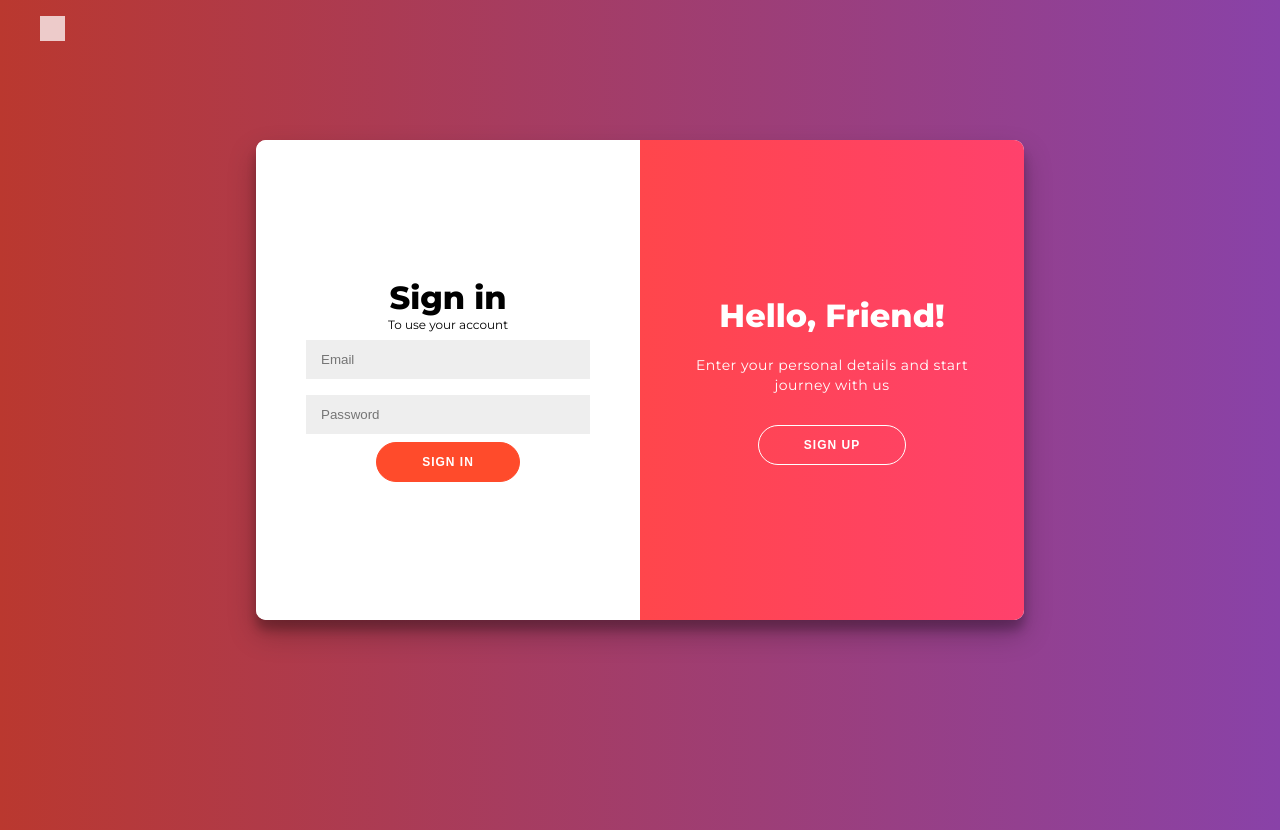
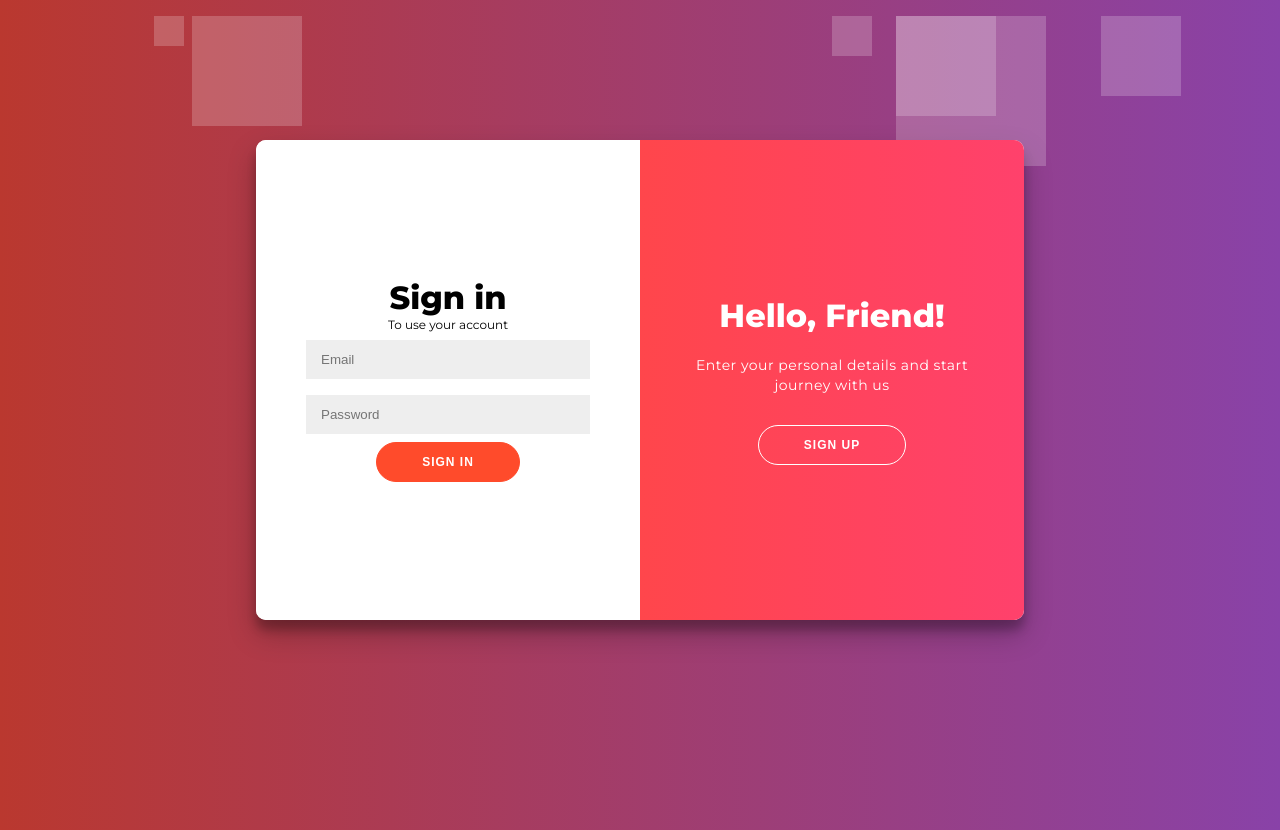
Before and after one commit to ConnorScoma1/Project-3, a React (Create React App) app: page / in a window 1280 px wide. Built offline with nearby package versions, Linux system fonts and the light colour scheme.

Commit message:
floating boxs created

```diff
--- a/src/components/App.css
+++ b/src/components/App.css
@@ -34,6 +34,51 @@ body {
     background: rgba(255, 255, 255, 0.2);
     animation: animate 20s linear infinite;
 }
+
+.box-area li:nth-child(1) {
+    left: 86%;
+    width: 80px;
+    height: 80px;
+    animation-delay: 0s;
+}
+
+.box-area li:nth-child(2) {
+    left: 12%;
+    width: 30px;
+    height: 30px;
+    animation-delay: 1.5s;
+    animation-duration: 10s;
+}
+
+.box-area li:nth-child(3) {
+    left: 70%;
+    width: 100px;
+    height: 100px;
+    animation-delay: 5.5s;
+}
+
+.box-area li:nth-child(4) {
+    left: 70%;
+    width: 150px;
+    height: 150px;
+    animation-delay: 0s;
+    animation-duration: 15s;
+}
+
+.box-area li:nth-child(5) {
+    left: 65%;
+    width: 40px;
+    height: 40px;
+    animation-delay: 0s;
+}
+
+.box-area li:nth-child(6) {
+    left: 15%;
+    width: 110px;
+    height: 110px;
+    animation-delay: 3.5s;
+}
+
 
 h1 {
 	font-weight: bold;
```
